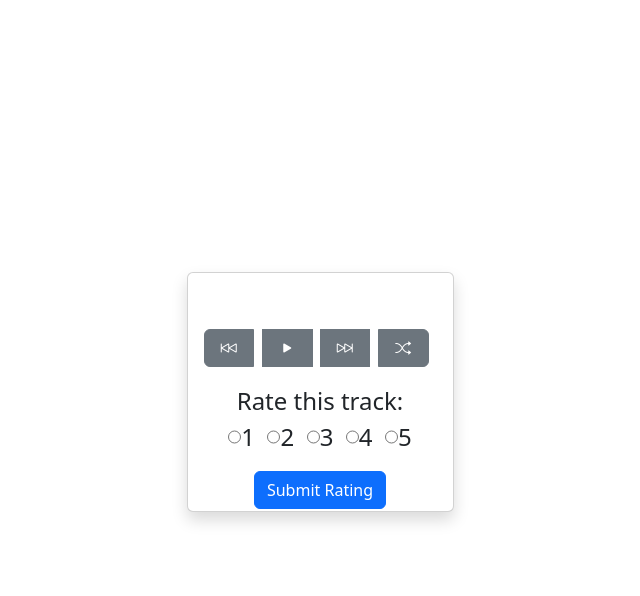
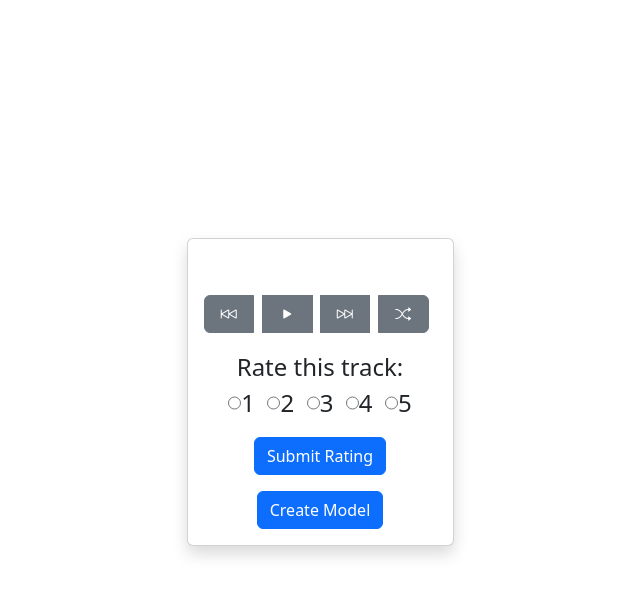
Before and after one commit to cbisaccia78/SoundSage, a Flask app: template src/frontend/templates/home.jinja2 in a window 1280 px wide. Shown: the top 596 px of the page, without its empty margins (320-960 px from the left). Run offline with Flask 3, Linux system fonts and the light colour scheme; the template is opened without the code that fills it, so the values that code supplies are empty; parts of the project's set-up code (start-up, migrations or seed data) failed here and were passed over.

Commit message:
skeleton for models

```diff
--- a/src/frontend/templates/home.jinja2
+++ b/src/frontend/templates/home.jinja2
@@ -10,7 +10,7 @@
                 <h1 class="text-center">{{ playlist_name }}</h1>
                 <!-- Iterate through the playlist tracks -->
                 <div class="col-md-6 mb-4 d-flex justify-content-center">
-                    <div class="card shadow" style="width: 50%; height: 30vh;">
+                    <div class="card shadow" style="width: 50%; max-height: 70vh;">
                         <div class="card-body d-flex flex-column justify-content-between">
                             <h5 class="card-title text-center">{{ track.name }}</h5>
                             <h5 class="card-title text-center">{{ track.artists }}</h5>
@@ -41,10 +41,18 @@
                                         <input type="radio" name="rating-4" value="4" {% if track.rating == 4 %}checked{% endif %}> 4 &nbsp;
                                         <input type="radio" name="rating-5" value="5" {% if track.rating == 5 %}checked{% endif %}> 5
                                     </div>
-                                    <button type="submit" class="btn btn-primary mt-3">Submit Rating</button>
+                                </div>
+                                <!-- Centered Submit Rating button -->
+                                <div class="d-flex justify-content-center mt-3">
+                                    <button type="submit" class="btn btn-primary">Submit Rating</button>
                                 </div>
 
+                                <!-- Centered Create Model button below -->
+                                <div class="d-flex justify-content-center mt-3">
+                                    <a href="/create_model" class="btn btn-primary">Create Model</a>
+                                </div>
                             </form>
+
                         </div>
                     </div>
                 </div>
--- a/src/frontend/views/home.py
+++ b/src/frontend/views/home.py
@@ -96,6 +96,11 @@ def import_playlist():
 
     return redirect('/')
 
+@bp.route('/create_model', methods=["GET"])
+def create_model():
+
+    return redirect('/')
+
 @bp.route('bing/<int:id>', methods=["GET"])
 def bing(id):
 
```
